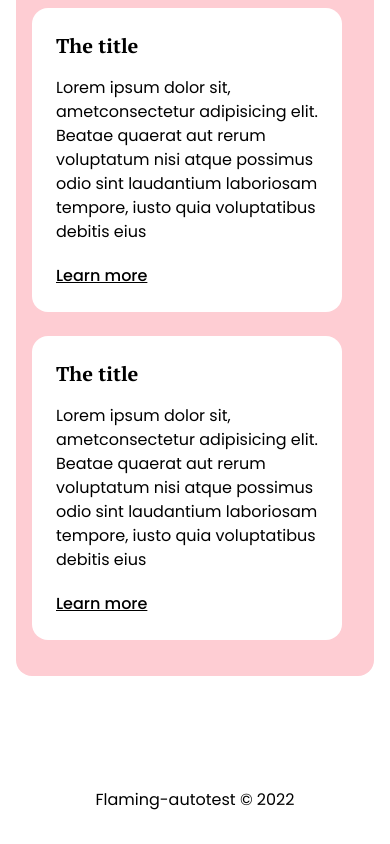
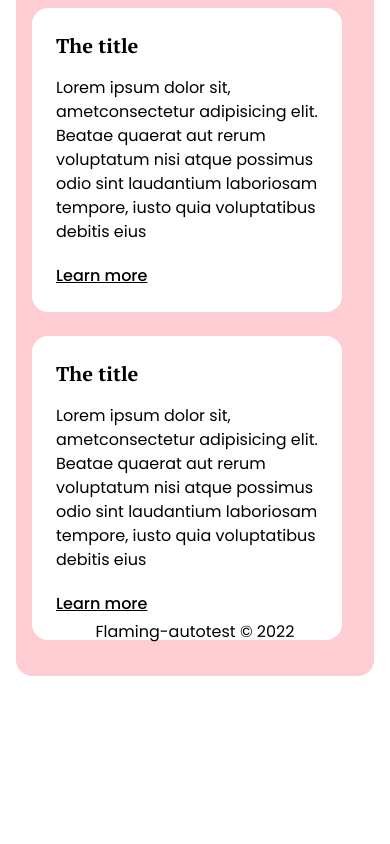
Before and after one commit to flamingautotest/front, a Next.js app: page / in a window 390 px wide. Shown: the part 692-1536 px from the top of the page. After the commit the page ends 1448 px from the top, so only its background shows below. Built offline with nearby package versions, Linux system fonts and the light colour scheme.

Commit message:
fix(footer): fix style footer

```diff
--- a/components/Footer.js
+++ b/components/Footer.js
@@ -4,7 +4,7 @@ export default function Button(props) {
     } = props
 
     return (
-        <div className={['py-8 w-full mt-4 text-center sm:absolute bottom-0 left-0', className].join(' ')}>
+        <div className={['py-8 w-full mt-4 text-center absolute bottom-0 left-0', className].join(' ')}>
             <span>Flaming-autotest © 2022</span>
         </div>
     )
```
